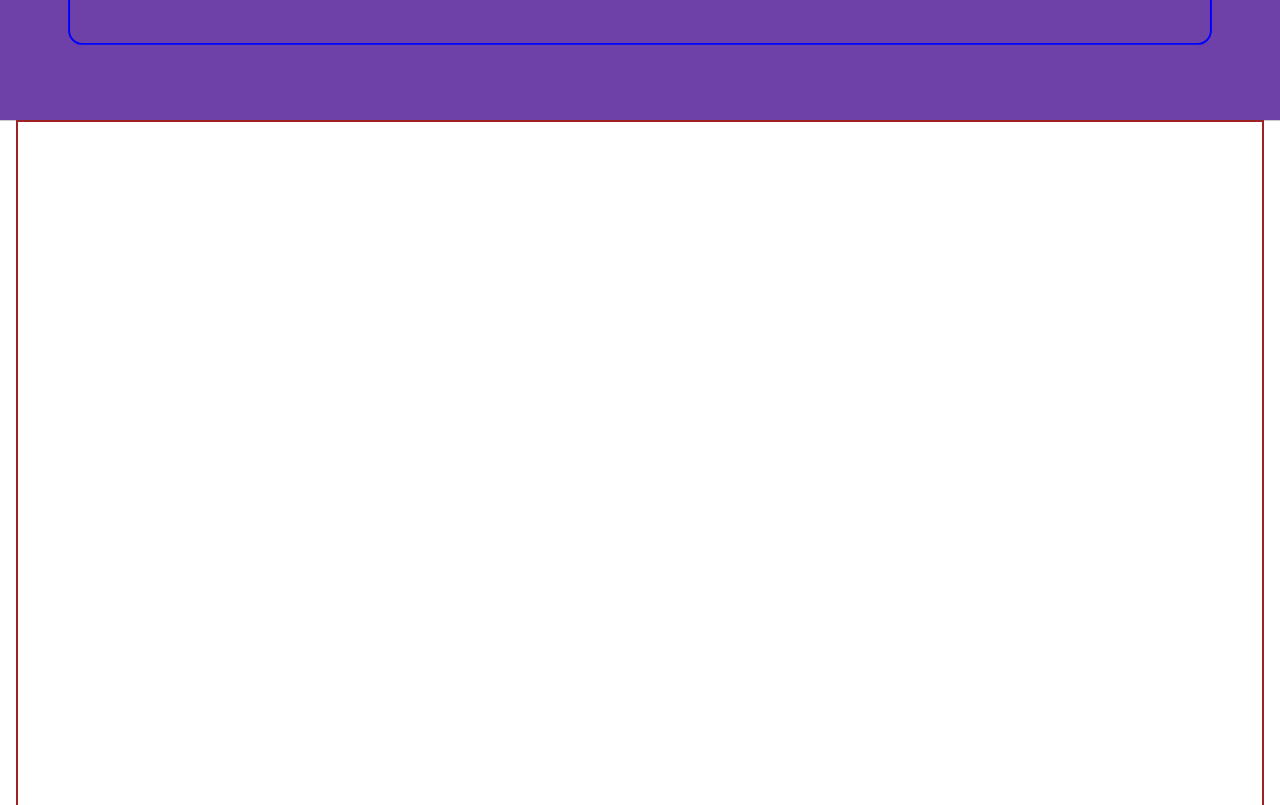
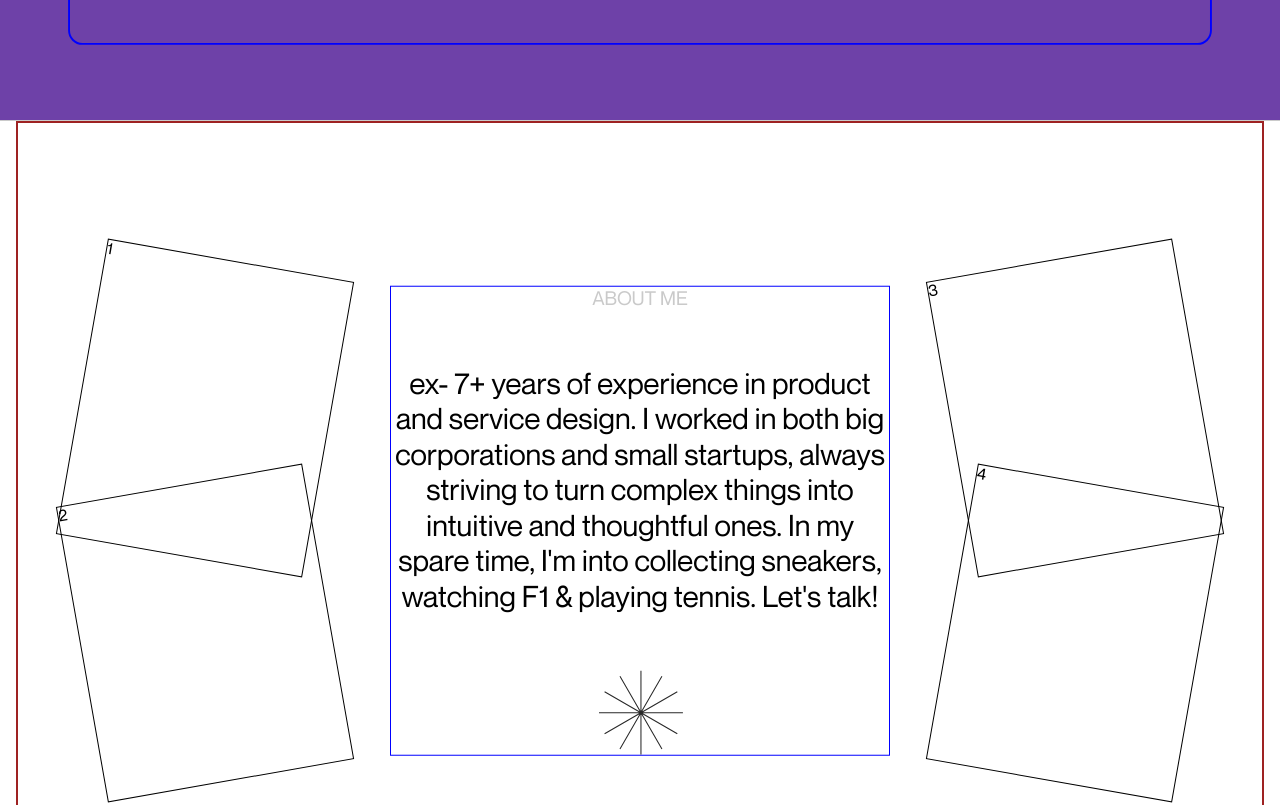
Before and after one commit to jliliflora/portfolio2024, a React (Create React App) app: page / in a window 1280 px wide. Shown: the part 4280-5085 px from the top of the page. Built offline with nearby package versions, Linux system fonts and the light colour scheme.

Commit message:
about 페이지 가이드 완성

```diff
--- a/src/components/About.tsx
+++ b/src/components/About.tsx
@@ -34,6 +34,70 @@ const Cnt = styled(motion.div)`
   height: 100vh;
   border-top: 0.3px solid #cacaca;
   border: 2px solid #9e2222;
+
+  /* 자식 요소가 Cnt를 기준으로 위치 잡도록 설정 */
+  position: relative;
+`;
+const CntBox = styled.div`
+  position: absolute;
+  top: 50%;
+  left: 50%;
+  transform: translate(-50%, -50%);
+  width: 500px;
+  border: 1px solid blue;
+`;
+const CntTitle = styled.h3`
+  display: flex;
+  align-items: center;
+  justify-content: center;
+  font-size: 1.2rem;
+  color: #cacaca;
+`;
+const CntIntro = styled.p`
+  margin: 3.5rem 0;
+  font-size: 1.85rem;
+  text-align: center;
+  /* border: 1px solid red; */
+`;
+const Svg = styled.svg`
+  display: block;
+  margin: 0 auto;
+
+  width: 85px;
+  height: 85px;
+  transition: transform 0.3s ease; /* 회전 애니메이션 */
+  path {
+    stroke: rgb(41, 41, 41);
+    stroke-width: 1;
+  }
+  &:hover {
+    transform: rotate(15deg); /* 마우스 호버 시 30도 회전 */
+  }
+
+  /* border: 1px solid black; */
+`;
+
+const ImgSec = styled.div<{
+  top: string;
+  bottom: string;
+  left: string;
+  right: string;
+  num1: string;
+  num2: string;
+}>`
+  position: absolute;
+  top: ${(props) => props.top};
+  bottom: ${(props) => props.bottom};
+  left: ${(props) => props.left};
+  right: ${(props) => props.right};
+  width: 250px;
+  height: 300px;
+  border: 1px black solid;
+  transition: transform 0.3s ease; /* 회전 애니메이션 */
+  transform: rotate(${(props) => props.num1});
+  &:hover {
+    transform: rotate(${(props) => props.num2}) scale(1.07); /* 마우스 호버 시 30도 회전 */
+  }
 `;
 
 function About({ scrollYProgress }: SectionProps) {
@@ -44,7 +108,65 @@ function About({ scrollYProgress }: SectionProps) {
     <Sec ref={sectionRef} id="section4">
       <Wrapper>
         <Cnt style={{ scale }}>
-          {/* <motion.p style={{ scale }}>Scroll Perspective</motion.p> */}
+          <CntBox>
+            <CntTitle>ABOUT ME</CntTitle>
+            <CntIntro>
+              ex- 7+ years of experience in product and&nbsp;service design. I
+              worked in both big corporations and small startups, always
+              striving to turn complex things into intuitive and thoughtful
+              ones. In my spare time, I'm into collecting sneakers, watching F1
+              &amp; playing tennis. Let's talk!
+            </CntIntro>
+            <Svg
+              xmlns="http://www.w3.org/2000/svg"
+              width="81"
+              height="81"
+              viewBox="0 0 81 81"
+              fill="none"
+            >
+              <motion.path d="M40.932.932v80M60.931 6.29l-40 69.283m54.642-54.641-69.282 40m74.641-20h-80m74.641 20-69.282-40m54.64 54.641-40-69.282" />
+            </Svg>
+          </CntBox>
+          <ImgSec
+            top="17%"
+            bottom=""
+            left="5%"
+            right=""
+            num1="10deg"
+            num2="5deg"
+          >
+            1
+          </ImgSec>
+          <ImgSec
+            top=""
+            bottom="17%"
+            left="5%"
+            right=""
+            num1="-10deg"
+            num2="-5deg"
+          >
+            2
+          </ImgSec>
+          <ImgSec
+            top="17%"
+            bottom=""
+            left=""
+            right="5%"
+            num1="-10deg"
+            num2="-5deg"
+          >
+            3
+          </ImgSec>
+          <ImgSec
+            top=""
+            bottom="17%"
+            left=""
+            right="5%"
+            num1="10deg"
+            num2="5deg"
+          >
+            4
+          </ImgSec>
         </Cnt>
       </Wrapper>
     </Sec>
```
